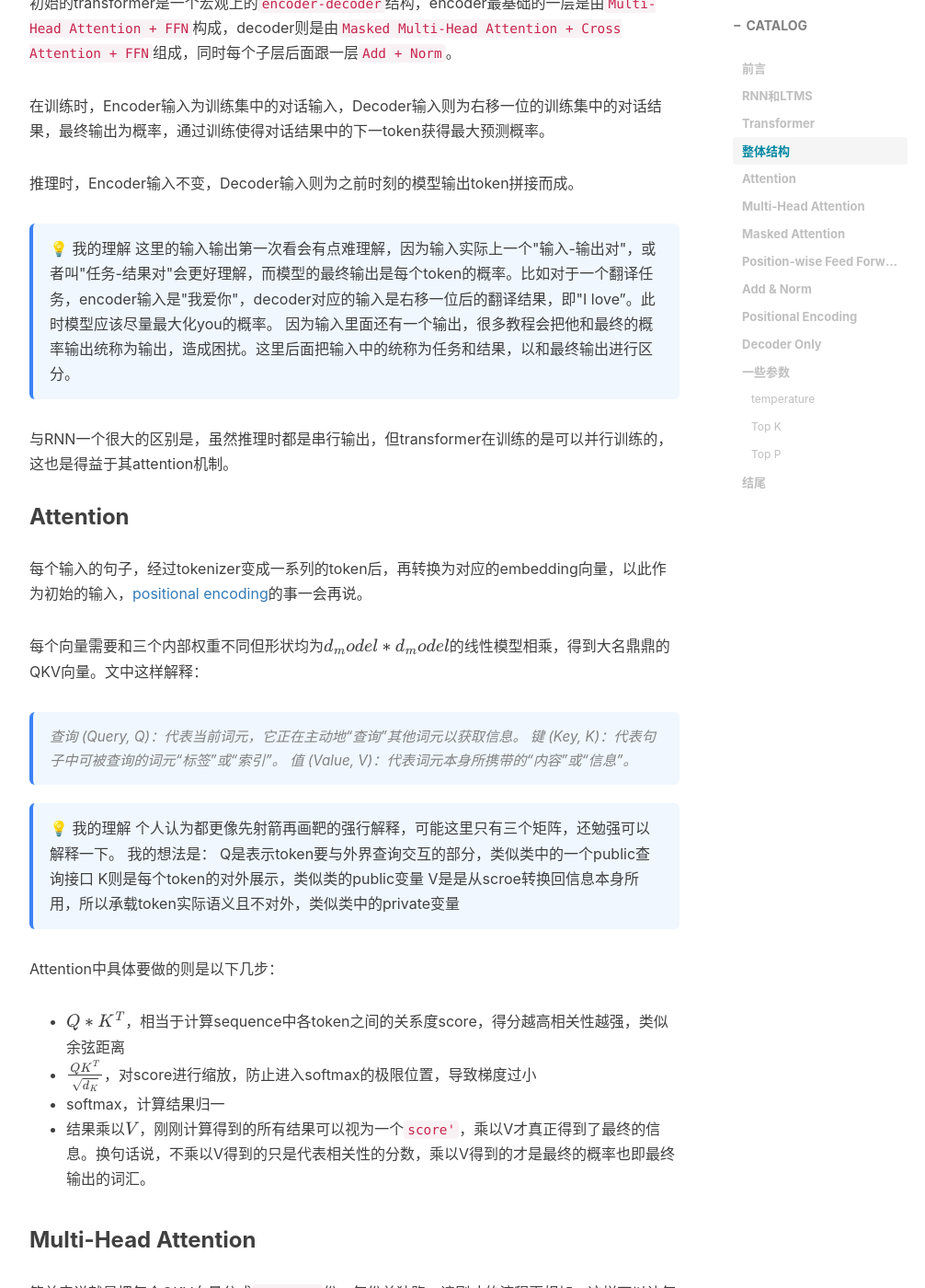
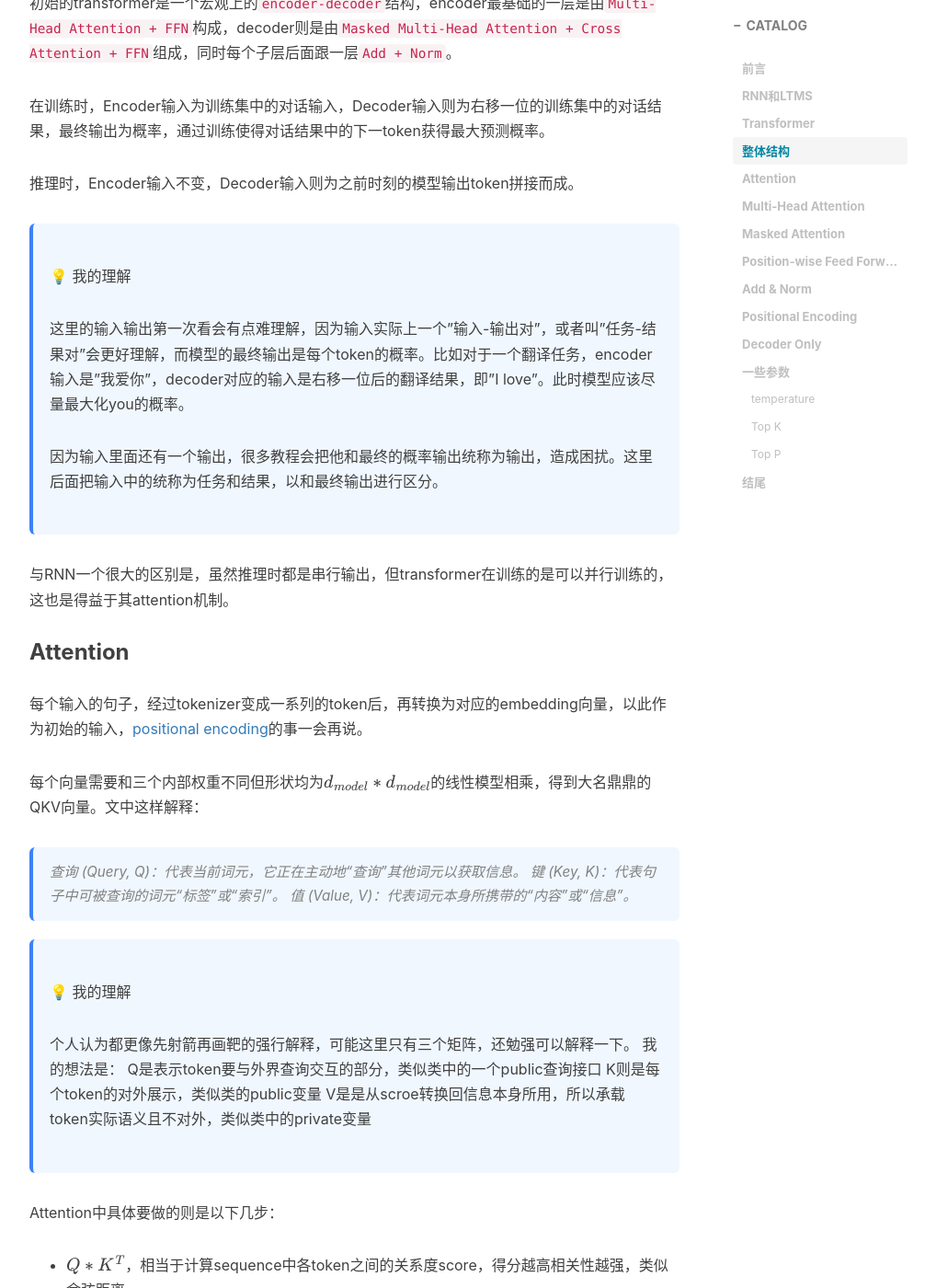
Before and after one commit to vingoh/vingoh.github.io, a Jekyll site: the page built from _posts/2026-04-02-重学Transformer.md, in a window 1280 px wide and 1400 px high, scrolled down 1463 px. Shown: the whole window at 92% size, without its empty margins (233-1239 px from the left). Built offline with Jekyll 4.4.1, drawn with Linux system fonts in a browser that asks for light colours; nearby versions of some CDN libraries; formulas are drawn with MathJax 3; comment, search, counter and statistics services are not loaded; some of the changed text lies outside the part shown.

Commit message:
修复部分错误书写

```diff
--- a/_posts/2026-04-02-重学Transformer.md
+++ b/_posts/2026-04-02-重学Transformer.md
@@ -35,7 +35,7 @@ LSTM在RNN基础上加入了information highway和遗忘/输入/输出门，来
 
 推理时，Encoder输入不变，Decoder输入则为之前时刻的模型输出token拼接而成。
 
-<div class="note insight">
+<div class="note insight" markdown="1">
 
 💡 我的理解
 
@@ -50,13 +50,13 @@ LSTM在RNN基础上加入了information highway和遗忘/输入/输出门，来
 
 每个输入的句子，经过tokenizer变成一系列的token后，再转换为对应的embedding向量，以此作为初始的输入，[positional encoding](#Positional_Encoding)的事一会再说。
 
-每个向量需要和三个内部权重不同但形状均为$$d_model*d_model$$的线性模型相乘，得到大名鼎鼎的QKV向量。文中这样解释：
+每个向量需要和三个内部权重不同但形状均为$$d_{model}*d_{model}$$的线性模型相乘，得到大名鼎鼎的QKV向量。文中这样解释：
 >查询 (Query, Q)：代表当前词元，它正在主动地“查询”其他词元以获取信息。
 >键 (Key, K)：代表句子中可被查询的词元“标签”或“索引”。
 >值 (Value, V)：代表词元本身所携带的“内容”或“信息”。
 {: .note .insight}
 
-<div class="note insight">
+<div class="note insight" markdown="1">
 
 💡 我的理解
 
@@ -86,7 +86,7 @@ Attention中具体要做的则是以下几步：
 为了解决这个问题，Masked Attention被提出。想法也非常简单粗暴，既然不想让你看到不应该看到的部分，那就不给你看。在Softmax之前，mask会将当前时刻之后对应的所有token设为负无穷，这样经过softmax对应位置的概率就接近0，也就不会关注后续的本不应看到的token。
 
 ### Position-wise Feed Forward Network
-这是一个相对简单的网络，如其名，每个token都要单独输入进这个网络，使用共享权重得到结果。通常结构是d_model-d_ff-d_model，且通常d_ff > d_model。
+这是一个相对简单的网络，如其名，每个token都要单独输入进这个网络，使用共享权重得到结果。通常结构是$$d_{model}-d_{ff}-d_{model}$$，且通常$$d_{ff} > d_{model}$$。
 
 好处是共享权重减少参数，扩大后收缩，学习高维知识。
 
@@ -101,7 +101,7 @@ Positional Encoding就是在给每个位置计算一个独一无二的位置向
 ### Decoder Only
 通常的解释是，encoder负责理解，decoder负责生成，而GPT开发团队觉得模型本身不需要理解，只需要预测就够了，所以直接拿掉了encoder的部分。
 
-<div class="note question">
+<div class="note question" markdown="1">
 
 ❓ 我的疑问
 
```
